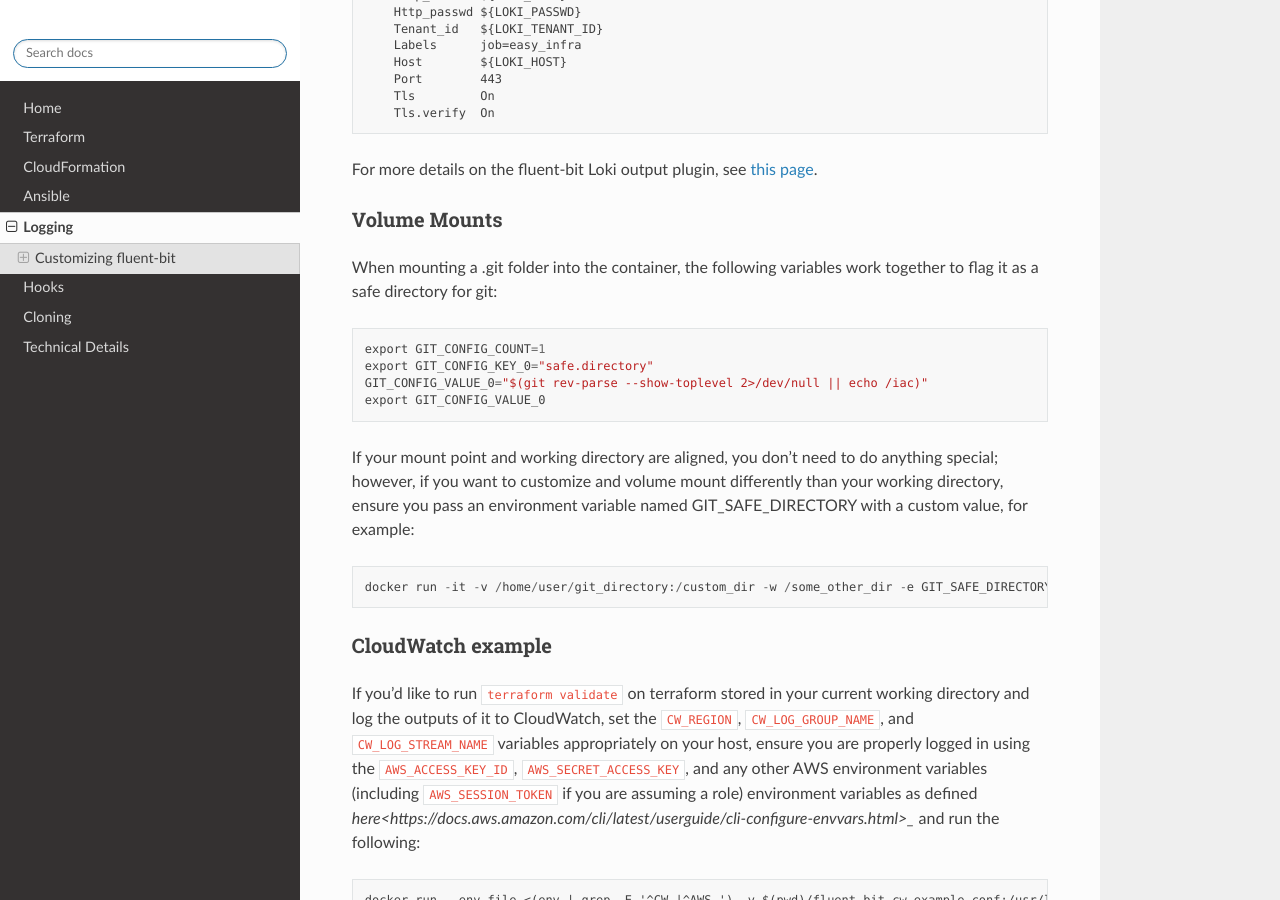
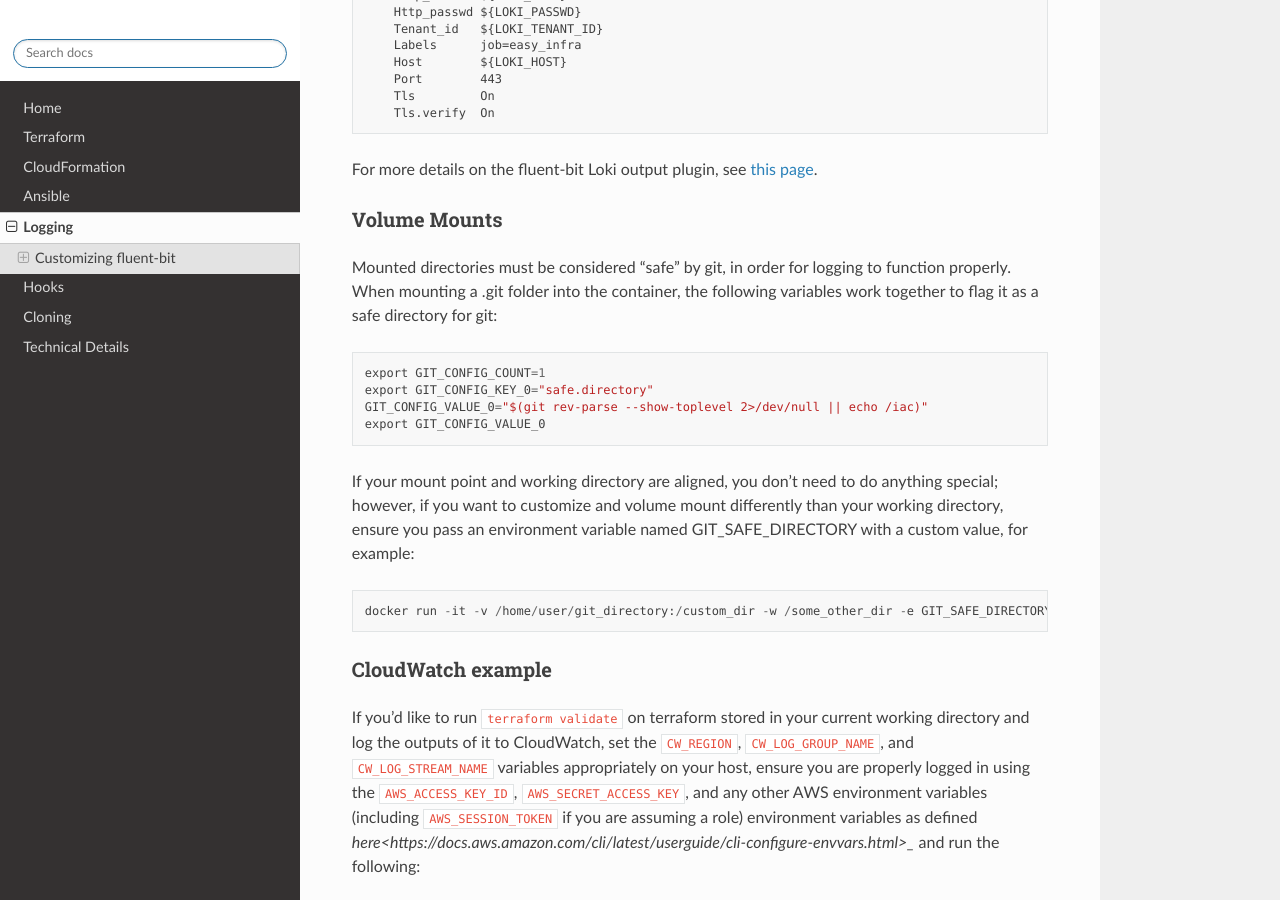
Before and after one commit to SeisoLLC/easy_infra, a Sphinx documentation site: the page built from docs/Logging/index.rst, in a window 1280 px wide and 900 px high, scrolled down 999 px. Built offline with Sphinx 7.4.7 and the Read the Docs theme 2.0.0, drawn with Linux system fonts in a browser that asks for light colours.

Commit message:
Update docs/Logging/index.rst

```diff
--- a/docs/Logging/index.rst
+++ b/docs/Logging/index.rst
@@ -48,6 +48,7 @@ For more details on the fluent-bit Loki output plugin, see `this page <https://d
 Volume Mounts
 ^^^^^^^^^^^^^
 
+Mounted directories must be considered "safe" by git, in order for logging to function properly.
 When mounting a .git folder into the container, the following variables work together to flag it as a safe directory for git::
 
     export GIT_CONFIG_COUNT=1
```
